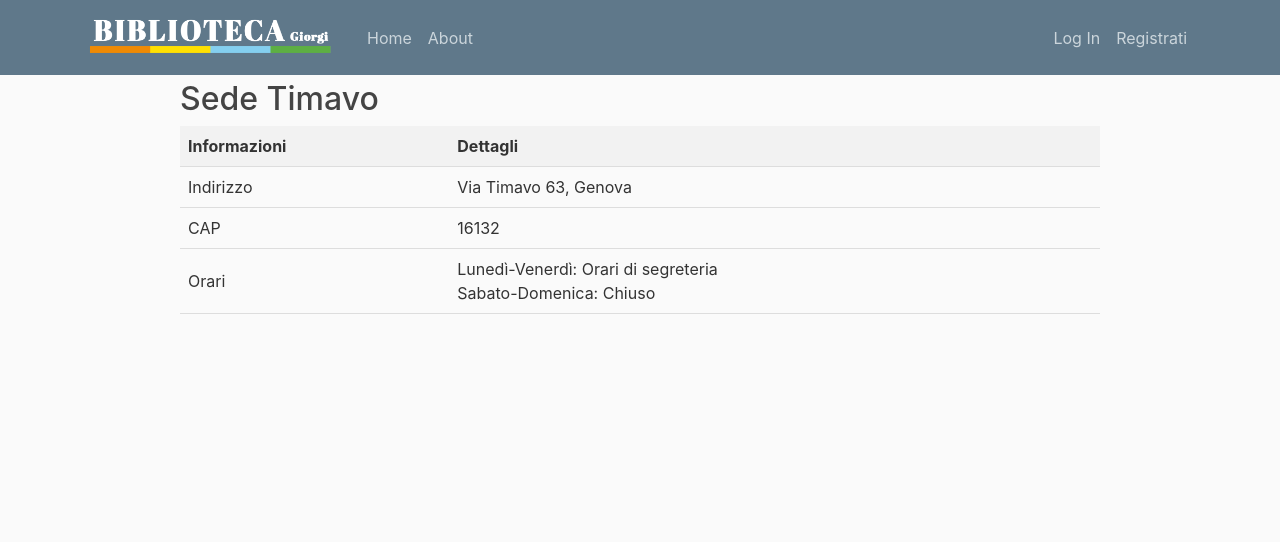
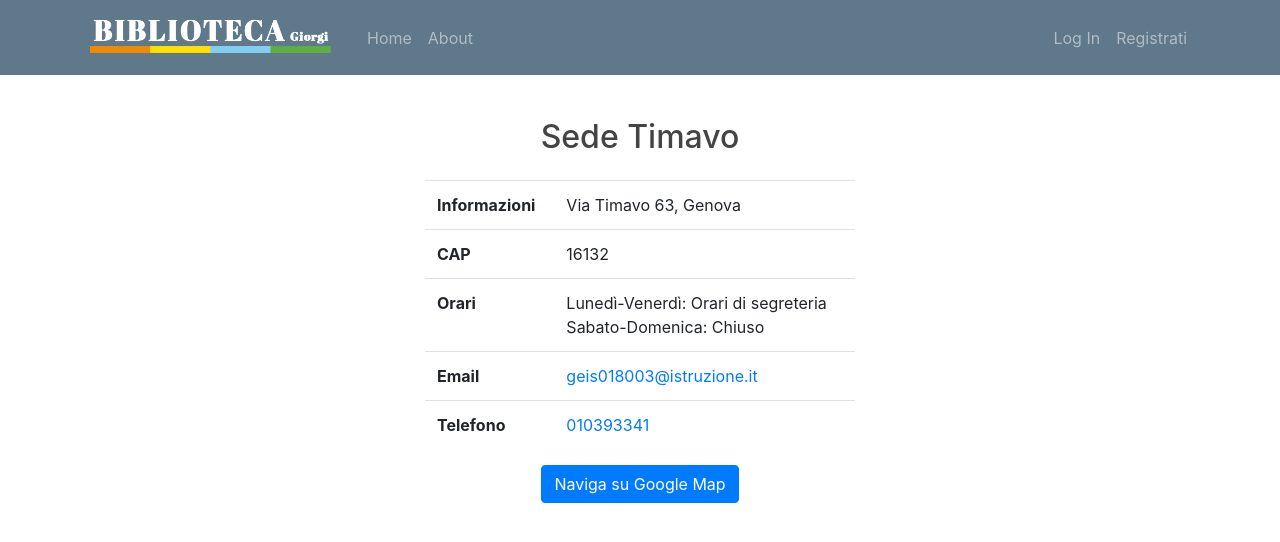
Before and after one commit to FakeCompany-t/gestione_biblioteca_backup, a Django app: template libreria/templates/libreria/contact.html in a window 1280 px wide. Shown: the top 542 px of the page. Run offline with Django 3.2, Linux system fonts and the light colour scheme; the template is opened without the code that fills it, so the values that code supplies are empty; some libraries are stand-ins or nearby versions.

Commit message:
features frontend

```diff
--- a/libreria/templates/libreria/base.html
+++ b/libreria/templates/libreria/base.html
@@ -23,7 +23,8 @@
         <title>Libreria Giorgi</title>
     {% endif %}
 </head>
-<body>
+
+<body style="padding-top: 70px;">
     <header class="site-header">
       <nav class="navbar navbar-expand-md navbar-dark bg-steel fixed-top">
         <div class="container">
--- a/libreria/templates/libreria/contact.html
+++ b/libreria/templates/libreria/contact.html
@@ -2,50 +2,52 @@
 {% block content %}
 <!DOCTYPE html>
 <html lang="it">
-
 <head>
 <meta charset="UTF-8">
 <meta name="viewport" content="width=device-width, initial-scale=1.0">
 <title>Sede Timavo</title>
-  <style>
-    table {
-        width: 100%;
-        border-collapse: collapse;
-    }
-    th, td {
-        padding: 8px;
-        text-align: left;
-        border-bottom: 1px solid #ddd;
-    }
-    th {
-        background-color: #f2f2f2;
-    }
-</style>
+<link rel="stylesheet" href="https://maxcdn.bootstrapcdn.com/bootstrap/4.5.2/css/bootstrap.min.css">
 </head>
-
 <body>
 
-  <h2>Sede Timavo</h2>
-
-  <table>
+<div class="container mt-5">
+  <h2 class="text-center mb-4">Sede Timavo</h2>
+  <div class="row">
+    <div class="col-md-6 offset-md-3">
+      <table class="table">
+        <tbody>
           <tr>
             <th>Informazioni</th>
-      <th>Dettagli</th>
-    </tr>
-    <tr>
-      <td>Indirizzo</td>
             <td>Via Timavo 63, Genova</td>
           </tr>
           <tr>
-      <td>CAP</td>
+            <th>CAP</th>
             <td>16132</td>
           </tr>
           <tr>
-      <td>Orari</td>
+            <th>Orari</th>
             <td>
               Lunedì-Venerdì: Orari di segreteria<br>
               Sabato-Domenica: Chiuso
             </td>
           </tr>
           <tr>
+            <th>Email</th>
+            <td><a href="mailto:geis018003@istruzione.it">geis018003@istruzione.it</a></td>
+          </tr>
+          <tr>
+            <th>Telefono</th>
+            <td><a href="tel:010393341">010393341</a></td>
+          </tr>
+        </tbody>
+      </table>
+    </div>
+  </div>
+  <div class="text-center">
+    <a href="https://www.google.com/maps?q=Via+Timavo+63,+Genova" class="btn btn-primary">Naviga su Google Map</a>
+  </div>
+</div>
+
+</body>
+</html>
 {% endblock content %}
--- a/users/models.py
+++ b/users/models.py
@@ -9,7 +9,7 @@ class Profile(models.Model):
         ('bibliotecario', 'Bibliotecario'),
         ('segreteria', 'Segreteria'),
         ('gestore_comodato', 'Gestore Comodato d\'Uso'),
-        ('amministratore', 'amministratore'),
+        ('amministratore', 'Amministratore'),
 
     ]
     ruolo = models.CharField(max_length=20, choices=RUOLO_CHOICES)
```
Also changed, not shown: users/templates/users/logout.html (+12 -5 lines), db.sqlite3, profile_pics/profile_default.png (added). Lines whose indentation alone changed are shown as unchanged.
